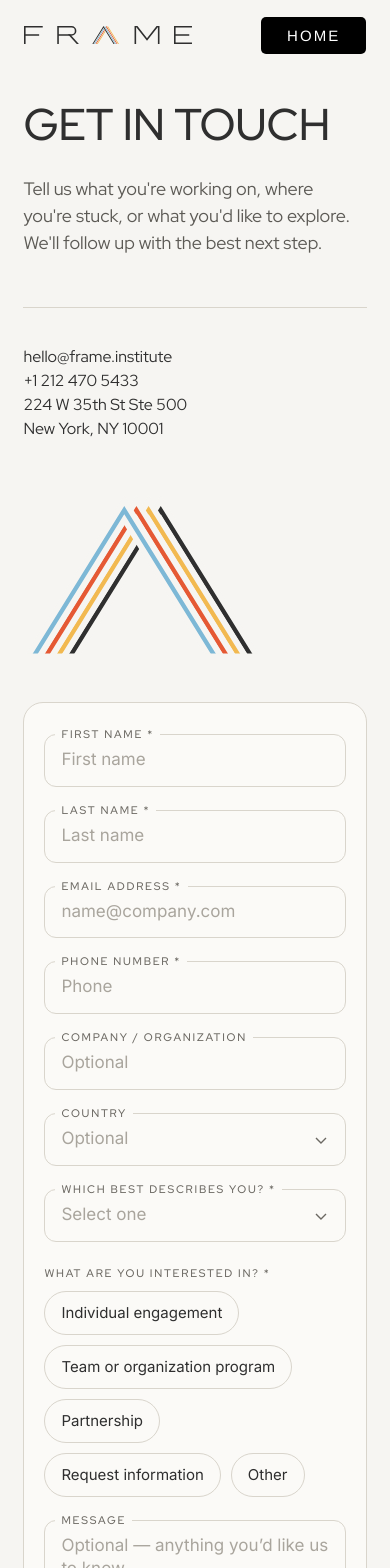
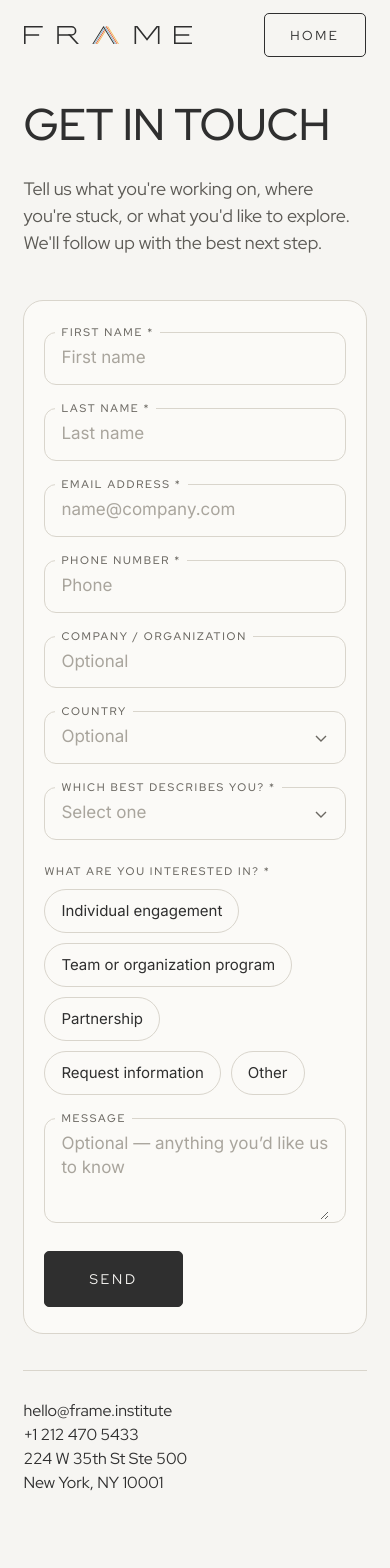
Before and after one commit to mducfnd/frame-institute, a Next.js app: page /connect in a window 390 px wide. Shown: the top 1568 px of the page. After the commit the page ends 1543 px from the top, so only its background shows below. Built offline with nearby package versions, Linux system fonts and the light colour scheme; a web font is replaced by a local one.

Commit message:
Connect: outline Home button, A waits for the transition, mobile layout

```diff
--- a/app/connect/page.tsx
+++ b/app/connect/page.tsx
@@ -75,7 +75,8 @@ const CONNECT_CSS = `
         .gx-a { margin-top: auto; padding-top: clamp(40px, 7vh, 90px); width: min(78%, 520px); height: auto; overflow: visible; }
         .gx-a .k { stroke: #F6F5F2; stroke-width: 54; }
         .gx-a .l { stroke-width: 15; }
-        .gx-a .k, .gx-a .l { stroke-dasharray: 1 1; stroke-dashoffset: 1; animation: gxDraw 1.5s cubic-bezier(.6,0,.2,1) forwards; }
+        .gx-a .k, .gx-a .l { stroke-dasharray: 1 1; stroke-dashoffset: 1; animation: gxDraw 1.5s cubic-bezier(.6,0,.2,1) forwards paused; }
+        .gx-a.go .k, .gx-a.go .l { animation-play-state: running; }   /* starts once the page transition has finished */
         .gx-a .w { stroke-width: 15; stroke-dasharray: 0 1; }
         @keyframes gxDraw { to { stroke-dashoffset: 0; } }
 
@@ -112,12 +113,17 @@ const CONNECT_CSS = `
         .gx-send:hover, .gx-send:focus-visible { background: transparent; color: #2F2F2F; outline: none; }
         .gx-send:disabled { opacity: .6; cursor: wait; }
         .gx-note { grid-column: 1 / -1; margin: 4px 0 0; font: 400 15px/1.5 'Red Hat Display', Inter, sans-serif; }
+        .nav-home:hover, .nav-home:focus-visible { background: #2F2F2F !important; color: #F6F5F2 !important; outline: none; }
+        .gx-contact-m { display: none; }
         .gx-hp { position: absolute; left: -9999px; width: 1px; height: 1px; overflow: hidden; }
 
         @media (max-width: 900px) {
           .gx { grid-template-columns: 1fr; row-gap: 44px; padding: 104px 6vw 48px; }
           .gx h1 { font-size: 11.4vw; }
-          .gx-a { width: min(70%, 340px); margin-top: 0; }
+          /* phones: straight from the intro into the form; contact details follow the form */
+          .gx-left .gx-rule, .gx-left .gx-contact, .gx-a { display: none; }
+          .gx-contact-m { display: flex; border-top: 1px solid #D9D5CC; padding-top: 28px; margin-top: -8px; }
+          .gx-left { min-height: 0; }
           .gx-card { padding: 26px 20px; border-radius: 20px; }
           .gx-form { grid-template-columns: 1fr; }
           .gx-chip span { padding: 0 16px; }
@@ -146,8 +152,15 @@ export default function ConnectPage() {
   /* once the A has drawn in, its colours pass one line over in a single wipe (as in the homepage footer), then rest */
   useEffect(() => {
     const svg = aRef.current;
-    if (!svg || window.matchMedia("(prefers-reduced-motion: reduce)").matches) return;
-    const t = window.setTimeout(() => {
+    if (!svg) return;
+    let t = 0, live = true;
+    /* wait for the page transition (if one is playing) to finish, then draw */
+    const vt = (window as unknown as { __frameVT?: Promise<unknown> }).__frameVT;
+    Promise.resolve(vt).catch(() => {}).then(() => {
+      if (!live) return;
+      svg.classList.add("go");
+      if (window.matchMedia("(prefers-reduced-motion: reduce)").matches) return;
+      t = window.setTimeout(() => {
       svg.querySelectorAll<SVGGElement>("g[data-k]").forEach((g) => {
         const k = Number(g.dataset.k), base = g.querySelector<SVGPathElement>(".l"), w = g.querySelector<SVGPathElement>(".w");
         if (!base || !w || !w.animate) return;
@@ -158,8 +171,9 @@ export default function ConnectPage() {
           { duration: 1700, delay: k * 160, easing: "cubic-bezier(.6,0,.2,1)", fill: "backwards" });
         an.onfinish = () => { base.setAttribute("stroke", col); w.style.strokeDasharray = "0 1"; };
       });
-    }, 0.25 * 1000 + 3 * 200 + 1500 + 900);
-    return () => window.clearTimeout(t);
+      }, 0.25 * 1000 + 3 * 200 + 1500 + 900);
+    });
+    return () => { live = false; window.clearTimeout(t); };
   }, []);
 
   const handleSubmit = async (e: FormEvent<HTMLFormElement>) => {
@@ -299,6 +313,13 @@ export default function ConnectPage() {
             )}
           </form>
         </section>
+
+        <address className="gx-contact gx-contact-m">
+          <a href="mailto:hello@frame.institute">hello@frame.institute</a>
+          <a href="tel:+12124705433">+1 212 470 5433</a>
+          <span>224 W 35th St Ste 500</span>
+          <span>New York, NY 10001</span>
+        </address>
       </main>
     </>
   );
--- a/components/NavBar.tsx
+++ b/components/NavBar.tsx
@@ -88,7 +88,21 @@ export default function NavBar() {
           cursor: "pointer",
           border: "none",
           pointerEvents: hideNav ? "none" : "auto",
+          // On Connect the button matches the homepage's Connect button: a thin charcoal outline
+          ...(isConnectPage ? {
+            minHeight: "44px",
+            padding: "0.7rem 1.6rem",
+            background: "transparent",
+            color: "#2F2F2F",
+            border: "1px solid #2F2F2F",
+            fontFamily: "'Red Hat Display', Inter, sans-serif",
+            fontWeight: 400,
+            fontSize: "clamp(13px, 1.1vw, 16px)",
+            letterSpacing: "0.2em",
+            transition: "background .3s ease, color .3s ease",
+          } : {}),
         }}
+        className={isConnectPage ? "nav-home" : undefined}
       >
         {isConnectPage ? "Home" : "Connect"}
       </button>
--- a/components/TransitionProvider.tsx
+++ b/components/TransitionProvider.tsx
@@ -29,6 +29,8 @@ export default function TransitionProvider({ children }: { children: ReactNode }
     const transition = (document as any).startViewTransition(() => {
       router.push(path);
     });
+    // pages can wait for this before starting their own entrance animations
+    (window as any).__frameVT = transition.finished;
 
     transition.ready.then(() => {
       // Old page: shrinks to 85%, then exits in the departure direction
--- a/lib/pageTransitionScript.ts
+++ b/lib/pageTransitionScript.ts
@@ -1,3 +1,3 @@
 /* Cross-page transition for full page loads (the home page is a static page, so moving between it and the
    rest of the site is a real page load). Registered inline in <head> so it is in place before the first paint. */
-export const PAGE_TRANSITION_SCRIPT = "/* FRAME page transition, across full page loads (home page <-> the rest of the site): the page you leave shrinks to 85%\n   and slides away; the new page slides in from the other side and grows back to full size. Same motion as the site's\n   in-app transitions. Arriving at the home page reverses the direction. */\naddEventListener('pagereveal',function(e){var vt=e.viewTransition;if(!vt)return;\nif(matchMedia('(prefers-reduced-motion: reduce)').matches){vt.skipTransition();return}\nvar rev=location.pathname==='/',ease='cubic-bezier(0.86, 0, 0.07, 1)',de=document.documentElement;\nvt.ready.then(function(){\nde.animate([{transform:'scale(1)',offset:0,easing:ease},{transform:'scale(0.85)',offset:.5,easing:ease},{transform:'translateY('+(rev?'100%':'-100%')+') scale(0.85)',offset:1}],{duration:1200,easing:'linear',fill:'forwards',pseudoElement:'::view-transition-old(root)'});\nde.animate([{transform:'translateY('+(rev?'-100%':'100%')+') scale(0.85)',offset:0,easing:'linear'},{transform:'translateY('+(rev?'-100%':'100%')+') scale(0.85)',offset:1/3,easing:ease},{transform:'translateY(0) scale(0.85)',offset:2/3,easing:ease},{transform:'translateY(0) scale(1)',offset:1}],{duration:1800,easing:'linear',fill:'both',pseudoElement:'::view-transition-new(root)'});\n});});\n";
+export const PAGE_TRANSITION_SCRIPT = "/* FRAME page transition, across full page loads (home page <-> the rest of the site): the page you leave shrinks to 85%\n   and slides away; the new page slides in from the other side and grows back to full size. Same motion as the site's\n   in-app transitions. Arriving at the home page reverses the direction. */\naddEventListener('pagereveal',function(e){var vt=e.viewTransition;if(!vt)return;\nwindow.__frameVT=vt.finished;   /* pages can wait for this before starting their own animations */\n\nif(matchMedia('(prefers-reduced-motion: reduce)').matches){vt.skipTransition();return}\nvar rev=location.pathname==='/',ease='cubic-bezier(0.86, 0, 0.07, 1)',de=document.documentElement;\nvt.ready.then(function(){\nde.animate([{transform:'scale(1)',offset:0,easing:ease},{transform:'scale(0.85)',offset:.5,easing:ease},{transform:'translateY('+(rev?'100%':'-100%')+') scale(0.85)',offset:1}],{duration:1200,easing:'linear',fill:'forwards',pseudoElement:'::view-transition-old(root)'});\nde.animate([{transform:'translateY('+(rev?'-100%':'100%')+') scale(0.85)',offset:0,easing:'linear'},{transform:'translateY('+(rev?'-100%':'100%')+') scale(0.85)',offset:1/3,easing:ease},{transform:'translateY(0) scale(0.85)',offset:2/3,easing:ease},{transform:'translateY(0) scale(1)',offset:1}],{duration:1800,easing:'linear',fill:'both',pseudoElement:'::view-transition-new(root)'});\n});});\n";
--- a/public/home.html
+++ b/public/home.html
@@ -16,6 +16,8 @@
    and slides away; the new page slides in from the other side and grows back to full size. Same motion as the site's
    in-app transitions. Arriving at the home page reverses the direction. */
 addEventListener('pagereveal',function(e){var vt=e.viewTransition;if(!vt)return;
+window.__frameVT=vt.finished;   /* pages can wait for this before starting their own animations */
+
 if(matchMedia('(prefers-reduced-motion: reduce)').matches){vt.skipTransition();return}
 var rev=location.pathname==='/',ease='cubic-bezier(0.86, 0, 0.07, 1)',de=document.documentElement;
 vt.ready.then(function(){
```
